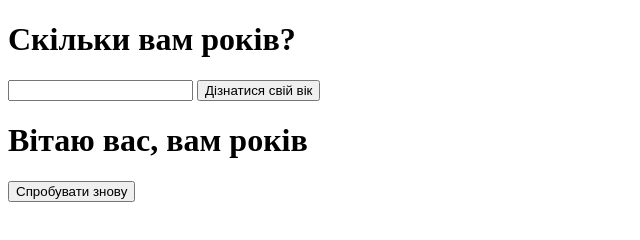
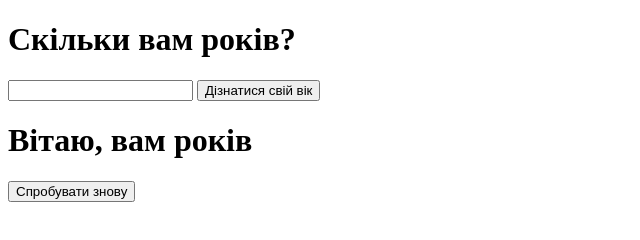
Before and after one commit to ElVent0/age-calculator, a plain HTML site: page index.html in a window 1280 px wide. Shown: the whole page, without its empty margins (0-640 px from the left). Drawn offline with Linux system fonts and the light colour scheme.

Commit message:
Deploying to gh-pages from @ ElVent0/age-calculator@980d776c466046693b9753eee5055d4424952abb 🚀

```diff
--- a/index.html
+++ b/index.html
@@ -1 +1 @@
-<!DOCTYPE html><html lang="en"><head><link rel="stylesheet" href="/age-calculator/index.08d88f15.css"><meta charset="utf-8"><meta name="viewport" content="width=device-width, initial-scale=1.0"><title>Age calculator</title><link rel="preconnect" href="https://fonts.googleapis.com"><link rel="preconnect" href="https://fonts.gstatic.com" crossorigin><link href="https://fonts.googleapis.com/css2?family=Roboto:wght@100;300;400;700&display=swap" rel="stylesheet"></head><body> <div class="container"> <form class="container__form-start"> <h1 class="container__title">Скільки вам років?</h1> <input type="number" class="container__input"> <button type="submit" class="container__button container__button--start"> Дізнатися свій вік </button> </form> <form class="container__form-repeat hidden"> <h1 class="container__title"> Вітаю вас, вам <span class="container__result"></span> років </h1> <button type="submit" class="container__button container__button--repeat"> Спробувати знову </button> </form> </div> <script type="module" src="/age-calculator/index.b1f746bd.js"></script><script src="/age-calculator/index.894060c9.js" nomodule="" defer></script> </body></html>
+<!DOCTYPE html><html lang="en"><head><link rel="stylesheet" href="/age-calculator/index.08d88f15.css"><meta charset="utf-8"><meta name="viewport" content="width=device-width, initial-scale=1.0"><title>Age calculator</title><link rel="preconnect" href="https://fonts.googleapis.com"><link rel="preconnect" href="https://fonts.gstatic.com" crossorigin><link href="https://fonts.googleapis.com/css2?family=Roboto:wght@100;300;400;700&display=swap" rel="stylesheet"></head><body> <div class="container"> <form class="container__form-start"> <h1 class="container__title">Скільки вам років?</h1> <input type="number" class="container__input"> <button type="submit" class="container__button container__button--start"> Дізнатися свій вік </button> </form> <form class="container__form-repeat hidden"> <h1 class="container__title"> Вітаю, вам <span class="container__result"></span> років </h1> <button type="submit" class="container__button container__button--repeat"> Спробувати знову </button> </form> </div> <script type="module" src="/age-calculator/index.b1f746bd.js"></script><script src="/age-calculator/index.894060c9.js" nomodule="" defer></script> </body></html>
```
